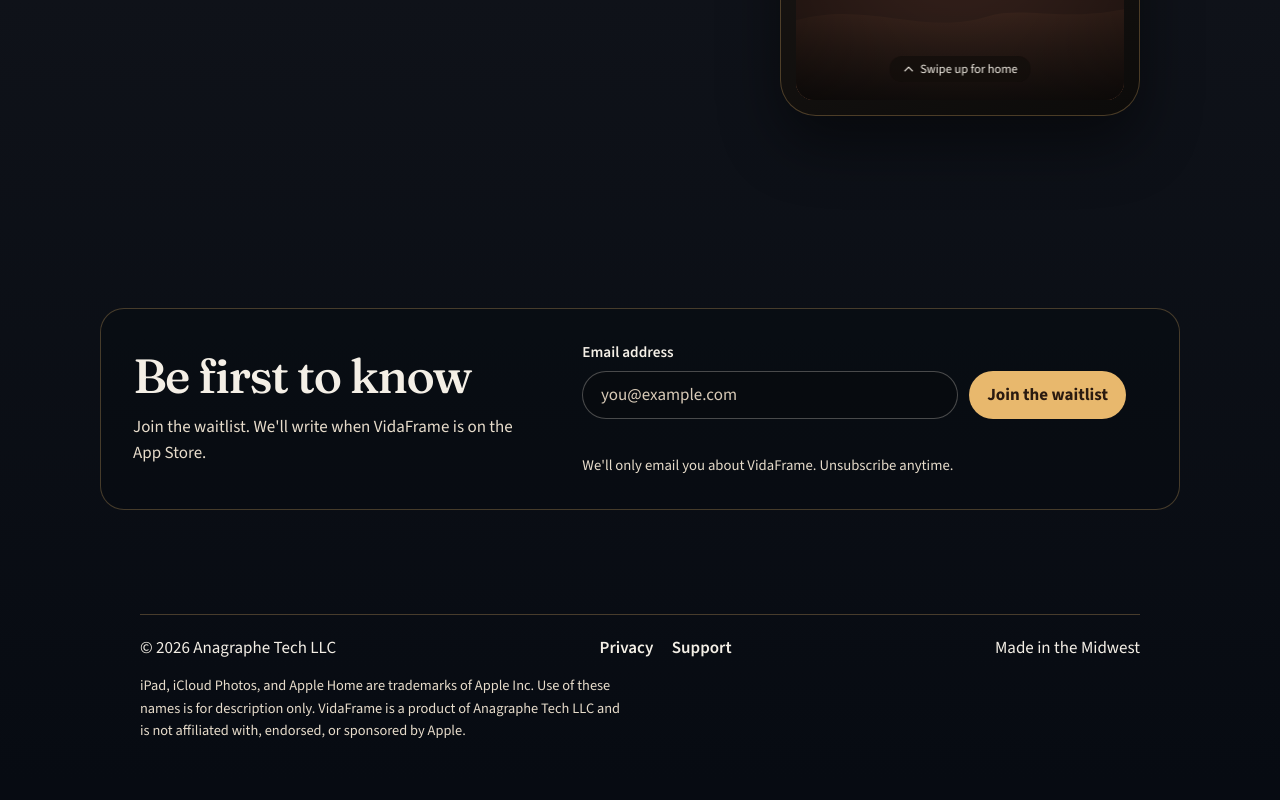
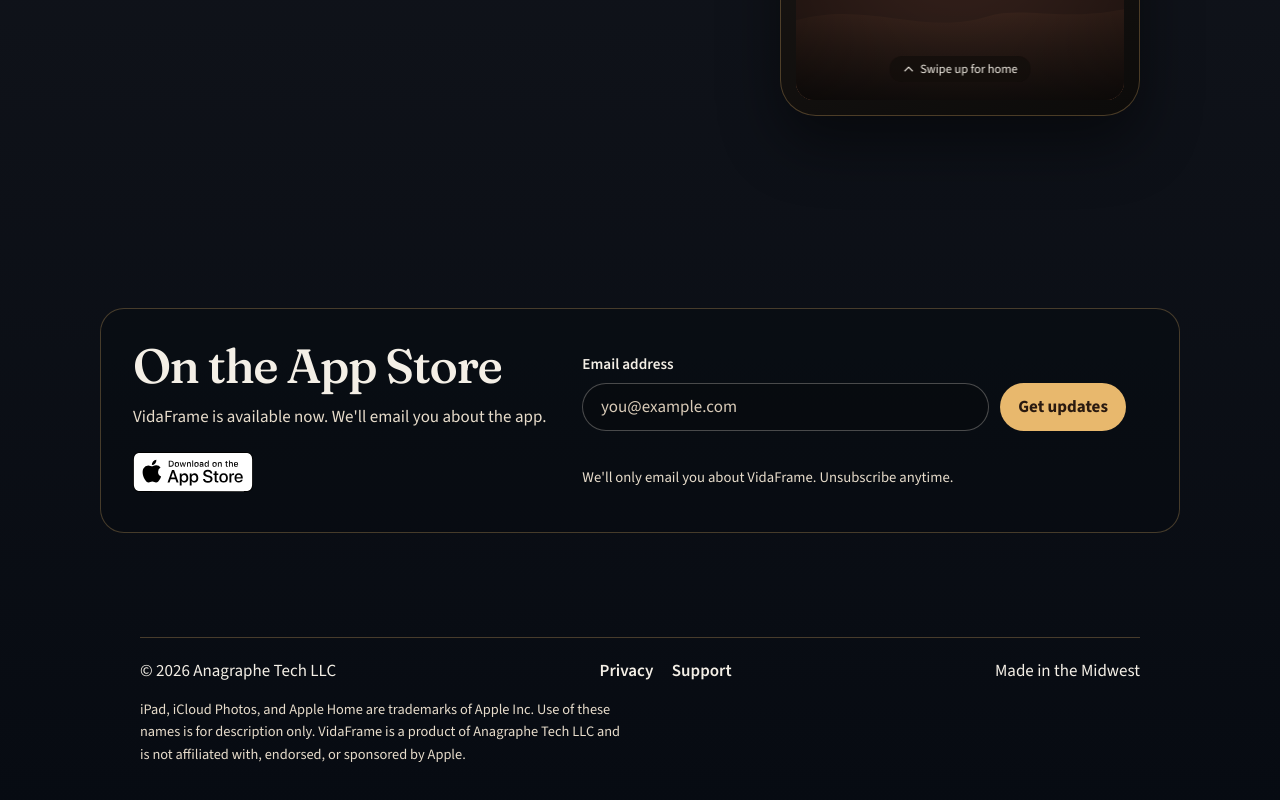
Before and after one commit to JonBarr-AnagrapheTech/vidaframe-site, a website built with Vite: page index.html in a window 1280 px wide. Shown: the part 2011-2811 px from the top of the page. Built offline with nearby package versions, Linux system fonts and the light colour scheme.

Commit message:
Update the signup panel now that VidaFrame is on the App Store. (#5)

```diff
--- a/index.html
+++ b/index.html
@@ -230,8 +230,16 @@
       <section class="band signup" aria-labelledby="signup-title">
         <div class="signup-panel">
           <div class="signup-copy">
-            <h2 id="signup-title">Be first to know</h2>
-            <p>Join the waitlist. We'll write when VidaFrame is on the App Store.</p>
+            <h2 id="signup-title">On the App Store</h2>
+            <p>VidaFrame is available now. We'll email you about the app.</p>
+            <a class="store-badge" href="https://apps.apple.com/us/app/id6822881564">
+              <img
+                src="/badges/download-on-the-app-store.svg"
+                alt="Download on the App Store"
+                width="120"
+                height="40"
+              />
+            </a>
           </div>
           <form
             class="waitlist"
@@ -257,7 +265,7 @@
                   aria-describedby="waitlist-privacy-footer waitlist-status-footer"
                   aria-errormessage="waitlist-status-footer"
                 />
-                <button type="submit">Join the waitlist</button>
+                <button type="submit">Get updates</button>
               </div>
             </div>
             <p id="waitlist-status-footer" class="waitlist-status" aria-live="polite"></p>
```
Also changed, not shown: scripts/check.mjs (+14 -2 lines).
